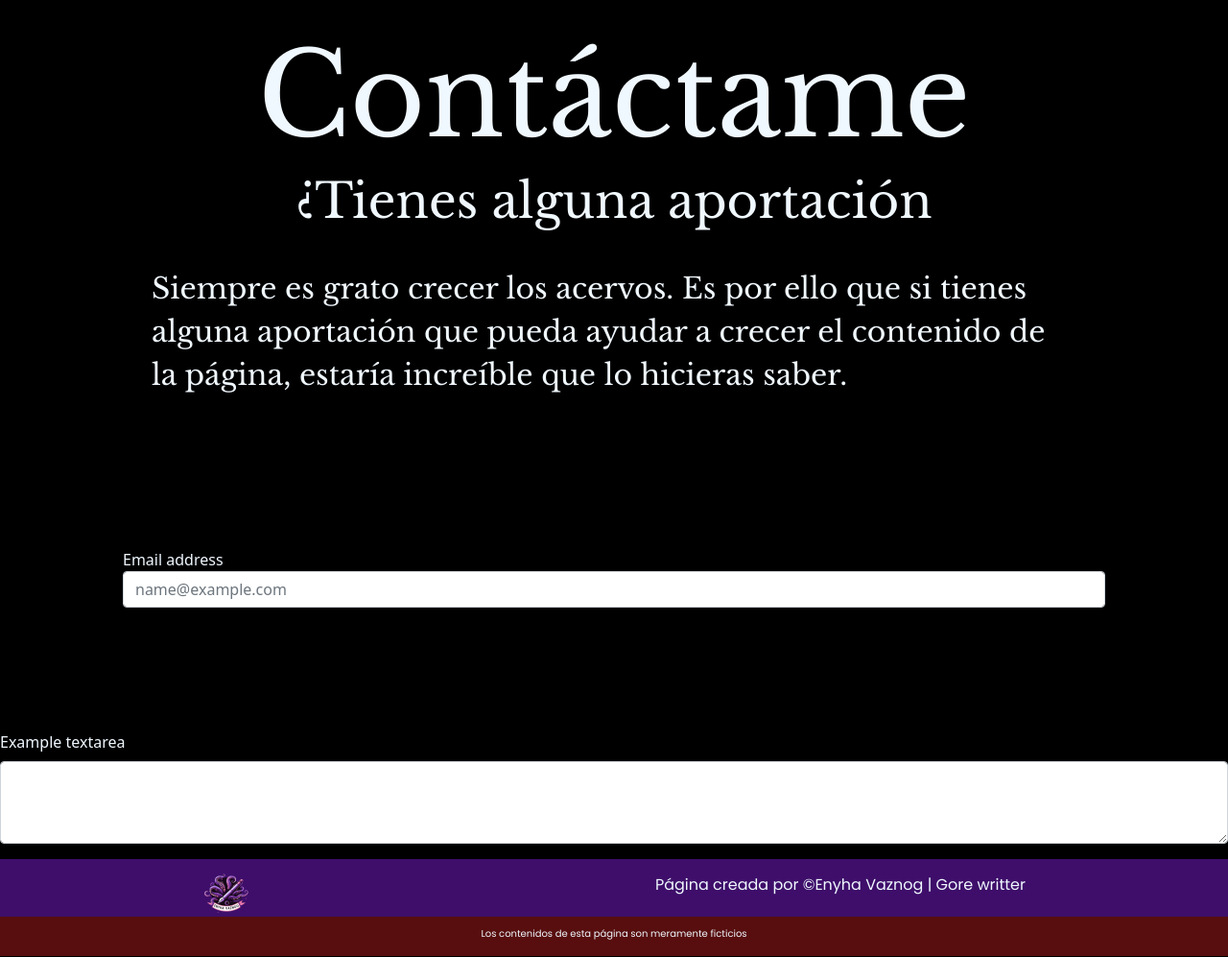
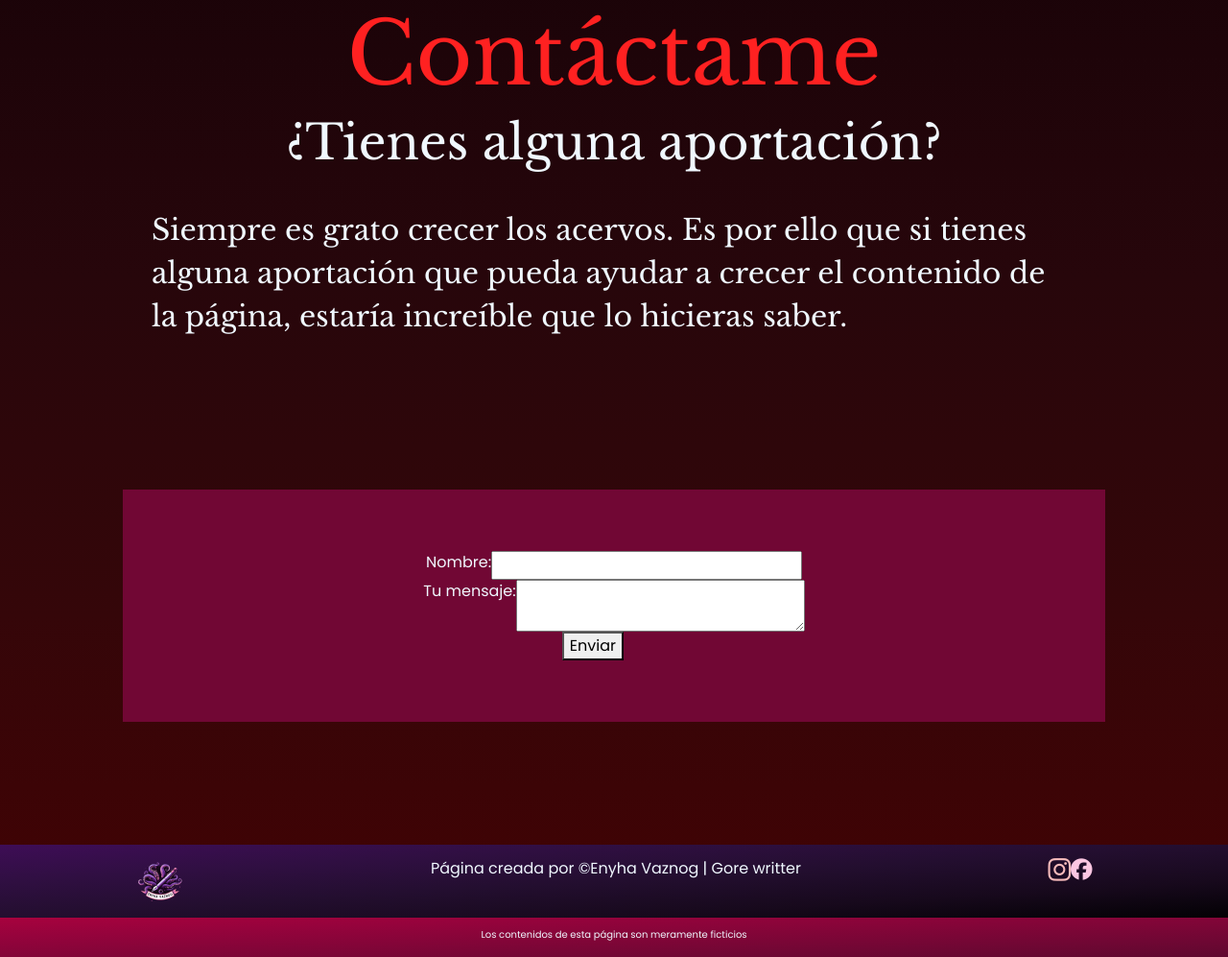
Before and after one commit to enyhagonzalez/enyhagonzalez.github.io, a plain HTML site: page contacto.html in a window 1280 px wide. Shown: the part 421-1418 px from the top of the page at 96% size. Drawn offline with nearby package versions, Linux system fonts and the light colour scheme.

Commit message:
Add files via upload

```diff
--- a/contacto.html
+++ b/contacto.html
@@ -5,6 +5,7 @@
     <meta name="viewport" content="width=device-width, initial-scale=1.0" />
     <link href="https://cdn.jsdelivr.net/npm/bootstrap@5.1.3/dist/css/bootstrap.min.css" rel="stylesheet" integrity="sha384-1BmE4kWBq78iYhFldvKuhfTAU6auU8tT94WrHftjDbrCEXSU1oBoqyl2QvZ6jIW3" crossorigin="anonymous">
     <link rel="stylesheet" href="stylegore.css" />
+    <script src="https://kit.fontawesome.com/d0db462422.js" crossorigin="anonymous"></script>
     <link href="https://cdn.jsdelivr.net/npm/bootstrap@5.0.2/dist/css/bootstrap.min.css" rel="stylegore" integrity="sha384-EVSTQN3/azprG1Anm3QDgpJLIm9Nao0Yz1ztcQTwFspd3yD65VohhpuuCOmLASjC" crossorigin="anonymous">
     <title>Gorepedia</title>
   </head>
@@ -25,23 +26,36 @@
     <main>
         <div class="definicion">
           <h1>Contáctame</h1>
-          <h2>¿Tienes alguna aportación</h2>
+          <h2>¿Tienes alguna aportación?</h2>
           <p>Siempre es grato crecer los acervos. Es por ello que si tienes alguna aportación que pueda ayudar a crecer el contenido de la página, estaría increíble que lo hicieras saber.</p>
         </div>
       </div>
-      <div class="formulario" class="container>
-        <label for="exampleFormControlInput1" class="form-label">Email address</label>
-        <input type="email" class="form-control" id="exampleFormControlInput1" placeholder="name@example.com">
-      </div>
-      <div class="mb-3">
-        <label for="exampleFormControlTextarea1" class="form-label">Example textarea</label>
-        <textarea class="form-control" id="exampleFormControlTextarea1" rows="3"></textarea>
-      </div>
+      <div class="container-m">
+      <form action="https://formspree.io/f/xayrbvnj" method="POST">
+      <label>
+        Nombre:
+        <input type="email" name="email">
+      </label>
+      <label>
+        Tu mensaje:
+        <textarea name="message"></textarea>
+      </label>
+      <div class="botonform">
+      <button type="submit">Enviar</button>
+    </div>
+    </form>
+  </div>
+        </body>
+      </html>
     </main>
     <footer>
       <div class="enyhapropiedad">
         <img src="./Imágenes/enyvaz.png" alt="">
         <p>Página creada por ©Enyha Vaznog | Gore writter</p>
+        <div class="icono">
+        <a href="https://www.instagram.com/en.vzg?igsh=MXB4d2o5bG92ZDJycw=="><i class="fa-brands fa-instagram fa-xl" style="color: #f7bbbb;"></i></i></a>
+      <a href="https://www.facebook.com/envzg?mibextid=ZbWKwL"><i class="fa-brands fa-facebook fa-lg" style="color: #fbc6e2;"></i></a>
+      </div>
       </div>
       <div class="segundalinea">
         <p>Los contenidos de esta página son meramente ficticios</p>
--- a/stylegore.css
+++ b/stylegore.css
@@ -1,15 +1,20 @@
 @import url('https://fonts.googleapis.com/css2?family=Libre+Baskerville:ital,wght@0,400;0,700;1,400&display=swap');
 @import url('https://fonts.googleapis.com/css2?family=Poppins:ital,wght@0,100;0,200;0,300;0,400;0,500;0,600;0,700;0,800;0,900;1,100;1,200;1,300;1,400;1,500;1,600;1,700;1,800;1,900&display=swap');
 body{
-    background-color: black;
-    color: aliceblue;
+  background-image: linear-gradient(to bottom, #000000, #190308, #27060b, #350609, #430203);    color: aliceblue;
+}
+a :hover{
+color: rgb(225, 102, 102);
+}
+img a :hover{
+  color: rgb(225, 102, 102);
 }
 header {
   display: flex;
   flex-direction: row;
   justify-content: center;
   align-items: center;
-  height: 150px;
+  height: 125px;
   margin-top: 10%;
 }
 .eslogan p{
@@ -33,7 +38,8 @@ header {
     display: flex;
     justify-content: center;
     align-items: center;
-    font-size: 120px;
+    font-size: 90px;
+    color: hwb(0 13% 0%);
   }
 .definicion h2{
     display: flex;
@@ -60,6 +66,7 @@ header {
   justify-content: center;
   margin: 10%;
   height: 10%;
+  font-family: "Libre Baskerville", serif;
 }
 .secciones img {
   display: flex;
@@ -79,7 +86,6 @@ nav {
   display: flex;
   flex-direction: row;
   justify-content: center;
-  background-color: black;
   font-family: "Poppins", sans-serif;
   font-weight: 400;
   font-style: normal;
@@ -126,12 +132,11 @@ footer {
   display: flex;
   flex-direction: column;
   justify-content: center;
-  align-content: center;
+  text-align: center;
 }
 .icono{
   display: flex;
   flex-direction: row;
-  width: 20%;
 }
 footer p {
   color: aliceblue;
@@ -140,18 +145,20 @@ footer p {
 .col{
   display: flex;
   flex-wrap: wrap;
+  width: 10%;
 }
 
 .enyhapropiedad{
   display: flex;
   flex-direction: row;
-  background-color: rgb(62, 14, 106);
-  align-items: center;
+  background-image: linear-gradient(to right bottom, #3e0d56, #300f42, #230e2f, #17091c, #030104);
+  text-align: center;
+  align-content: center;
   justify-content: space-around;
   font-family: "Poppins", sans-serif;
   font-weight: 400;
   font-style: normal;
-  padding-top: 10px;
+  padding: 1%;
 }
 .enyhapropiedad img{
   display: flex;
@@ -159,7 +166,7 @@ footer p {
 }
 .segundalinea{
   display: flex;
-  background-color: rgb(88, 14, 14);
+  background-image: linear-gradient(to right bottom, #a7023e, #95033c, #830538, #710734, #5f082f);
   justify-content: center;
   align-items: center;
   font-size: 10px;
@@ -168,3 +175,25 @@ footer p {
   font-style: normal;
   padding-top: 10px;
 }
+form{
+  display: grid;
+  grid-column: column;
+  align-content: center;
+  justify-content: center;
+  justify-items: center;
+  background-color: #710734;
+  margin: 10%;
+  border: #000000;
+  font-family: "Poppins", sans-serif;
+  padding: 5%;
+}
+label{
+  display: flex;
+  justify-content: center;
+}
+.botonform{
+  display: flex;
+  justify-content: end;
+  align-content: center;
+  width: 5%;
+}
```
Also changed, not shown: acercade.html (+6 -1 lines), inicio.html (+3 -2 lines), literatura.html (+5 -0 lines).
